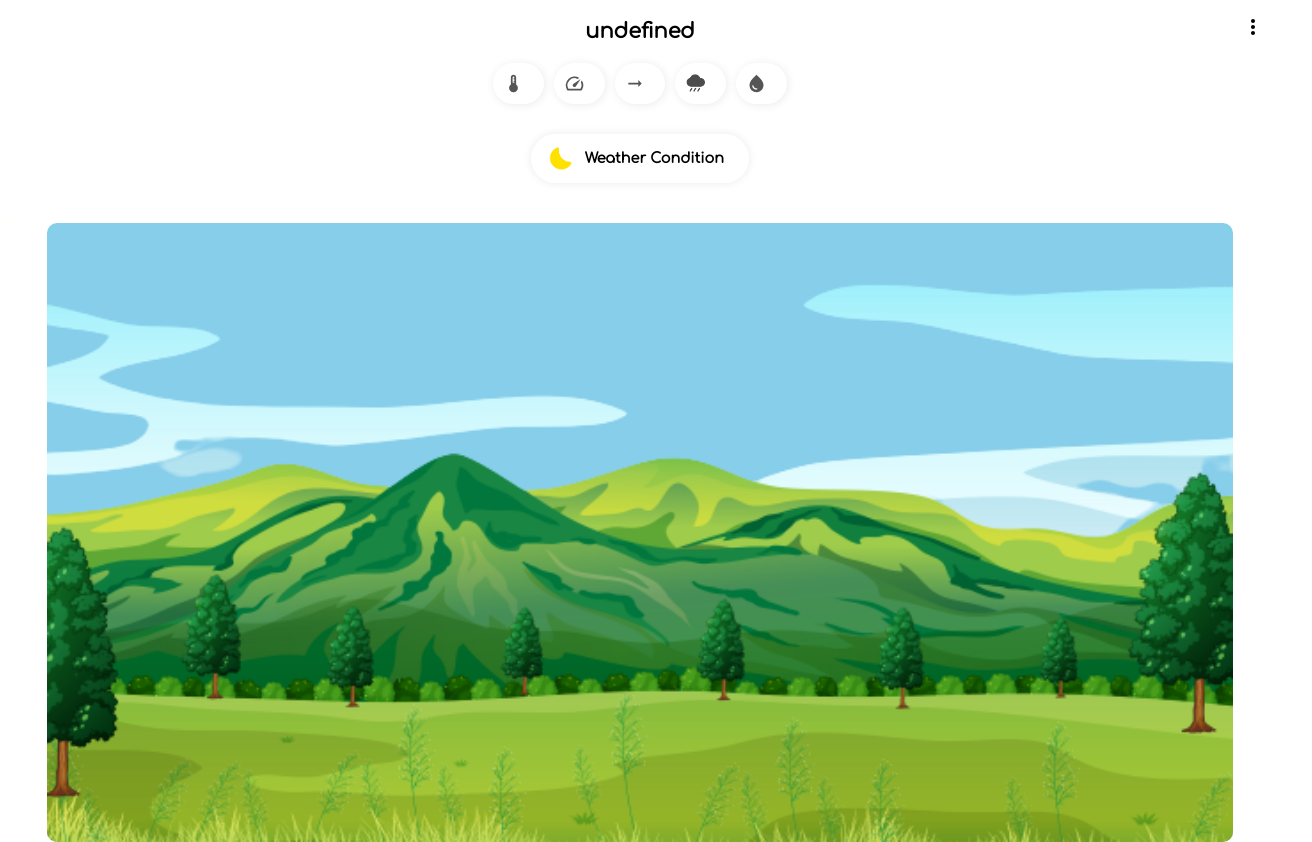
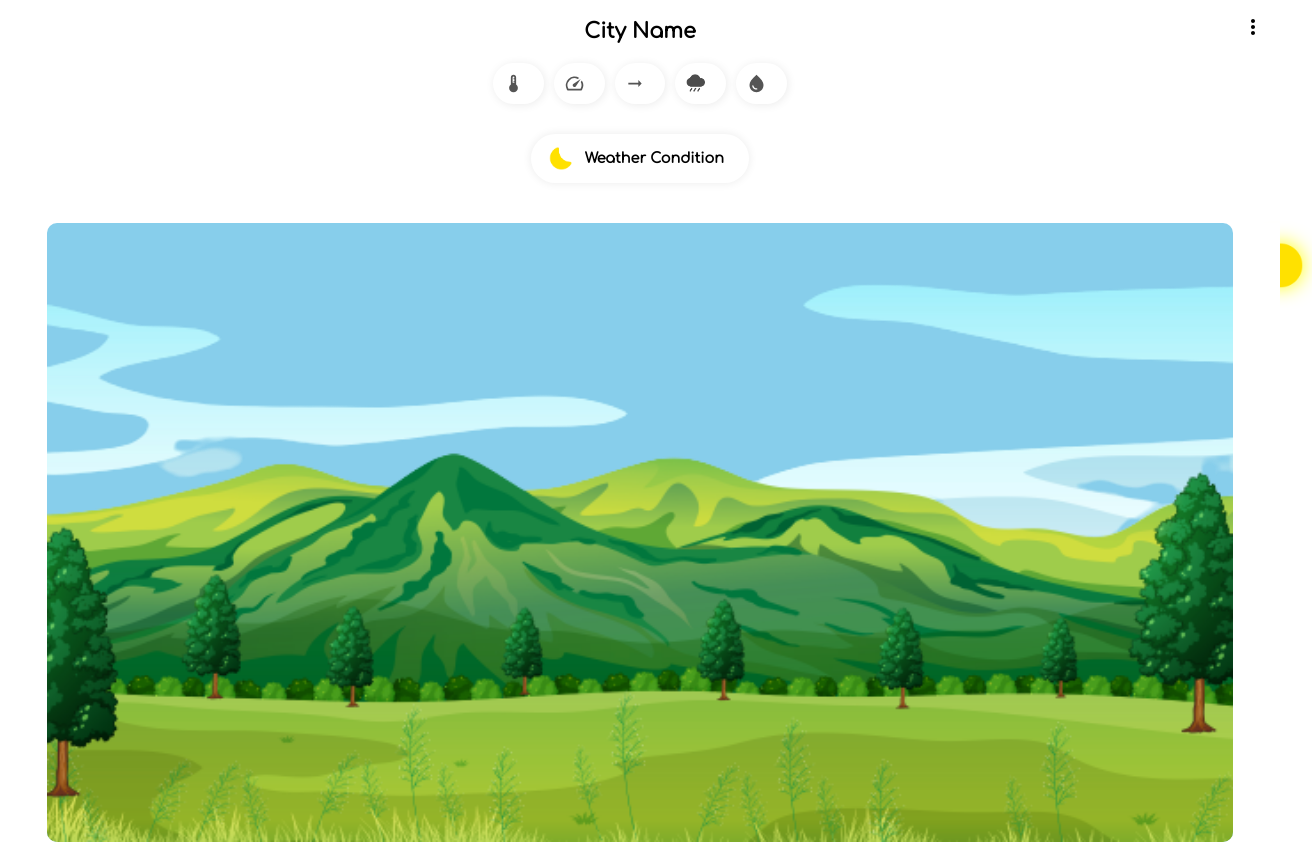
Before and after one commit to codeAbinash/weather-old, a plain HTML site: page weather.html in a window 1280 px wide. Shown: the top 842 px of the page, 1312 px wide, since content can reach past the window. Drawn offline with Linux system fonts and the light colour scheme; no server answers.

Commit message:
Sun bug fixed

```diff
--- a/css/weather.css
+++ b/css/weather.css
@@ -2,6 +2,7 @@
     width: 100%;
     height: auto;
     padding-bottom: 30px;
+    overflow: hidden;
 }
 *{
     box-sizing: border-box;
@@ -163,6 +164,7 @@ header .status span{
     display: flex;
     margin: auto;
     /* margin-top: 0px; */
+    overflow: hidden;
 }
 .landscape .imageDiv{
     width: 100%;
@@ -190,10 +192,10 @@ header .status span{
 }
 .landscape .sun{
     position: absolute;
-    height:40px;
+    width:5%;
     transform: translateX(-50%);
     margin-top: 10px;
-    left: 0%;
+    left: 100%;
     filter: drop-shadow(0 0 10px yellow);
     z-index: 99;
     transition:5s ease-in-out left;
--- a/weather.html
+++ b/weather.html
@@ -108,6 +108,6 @@
     </div>
     <script src="js/important.js"></script>
 <script src="js/common.js"></script>
-<script src="js/weather.js"></script>
+<!-- <script src="js/weather.js"></script> -->
 </body>
 </html>
```
